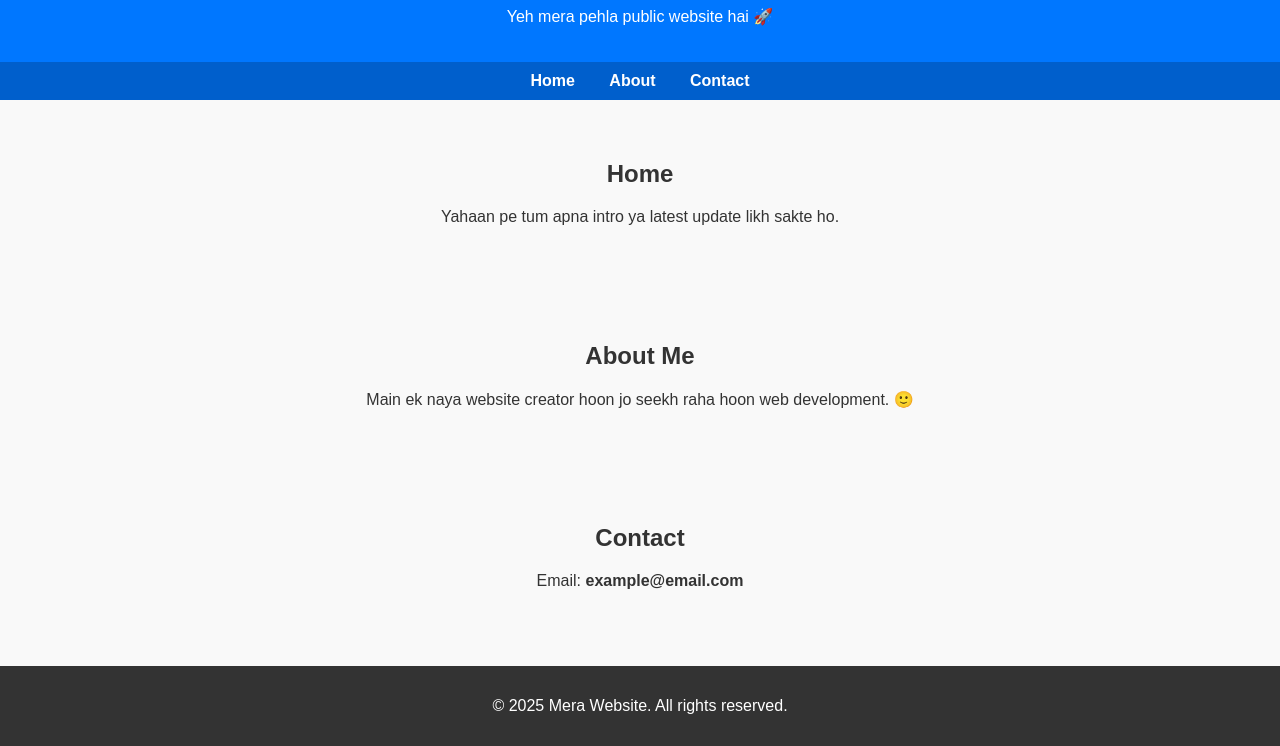
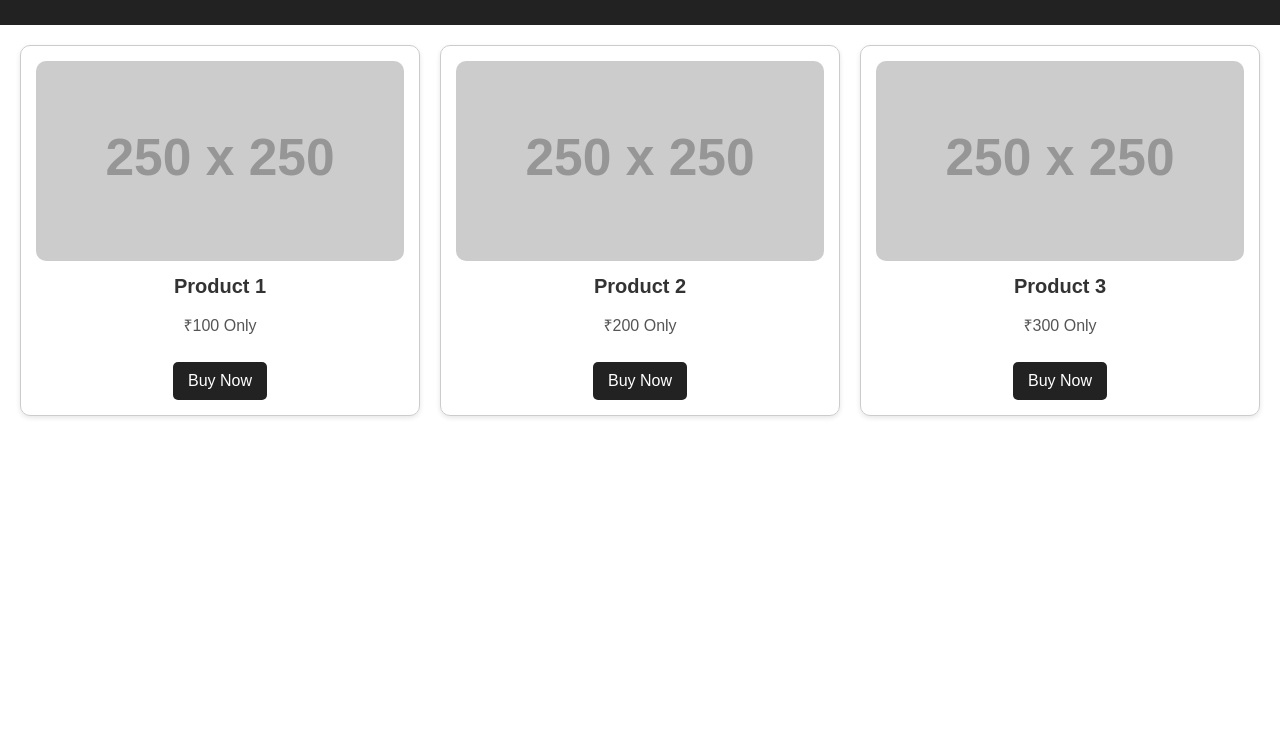
Before and after one commit to mojahidshaikh999-svg/Premium-shop, a plain HTML site: page index.html in a window 1280 px wide. Shown: the part 93-839 px from the top of the page. After the commit the page ends 800 px from the top, so only its background shows below. Drawn offline with Linux system fonts and the light colour scheme; placeholder pictures from the web are drawn by us.

Commit message:
Update index.html

```diff
--- a/index.html
+++ b/index.html
@@ -3,74 +3,101 @@
 <head>
   <meta charset="UTF-8">
   <meta name="viewport" content="width=device-width, initial-scale=1.0">
-  <title>Mera Website</title>
+  <title>Mojahid's Shop</title>
   <style>
     body {
       font-family: Arial, sans-serif;
       margin: 0;
       padding: 0;
-      background: #f9f9f9;
+      background: #fff;
       color: #333;
     }
+
     header {
-      background: #0077ff;
+      background: #222;
       color: white;
-      padding: 20px;
+      padding: 15px;
       text-align: center;
     }
-    nav {
-      background: #005fcc;
-      padding: 10px;
+
+    h1 {
+      margin: 0;
+    }
+
+    .container {
+      display: grid;
+      grid-template-columns: repeat(auto-fit, minmax(250px, 1fr));
+      gap: 20px;
+      padding: 20px;
+    }
+
+    .product {
+      border: 1px solid #ccc;
+      border-radius: 10px;
+      padding: 15px;
       text-align: center;
+      box-shadow: 0 2px 5px rgba(0,0,0,0.1);
     }
-    nav a {
+
+    .product img {
+      width: 100%;
+      height: 200px;
+      object-fit: cover;
+      border-radius: 10px;
+    }
+
+    .product h2 {
+      font-size: 20px;
+      margin: 10px 0;
+    }
+
+    .product p {
+      font-size: 16px;
+      color: #555;
+    }
+
+    .btn {
+      display: inline-block;
+      margin-top: 10px;
+      padding: 10px 15px;
+      background: #222;
       color: white;
       text-decoration: none;
-      margin: 0 15px;
-      font-weight: bold;
+      border-radius: 5px;
     }
-    section {
-      padding: 40px;
-      text-align: center;
-    }
-    footer {
-      background: #333;
-      color: white;
-      text-align: center;
-      padding: 15px;
-      margin-top: 20px;
+
+    .btn:hover {
+      background: #555;
     }
   </style>
 </head>
 <body>
   <header>
-    <h1>Welcome to My Website</h1>
-    <p>Yeh mera pehla public website hai 🚀</p>
+    <h1>🛒 Mojahid's Shop</h1>
+    <p>Buy your premium products here</p>
   </header>
 
-  <nav>
-    <a href="#home">Home</a>
-    <a href="#about">About</a>
-    <a href="#contact">Contact</a>
-  </nav>
+  <div class="container">
+    <div class="product">
+      <img src="https://via.placeholder.com/250" alt="Product 1">
+      <h2>Product 1</h2>
+      <p>₹100 Only</p>
+      <a href="#" class="btn">Buy Now</a>
+    </div>
 
-  <section id="home">
-    <h2>Home</h2>
-    <p>Yahaan pe tum apna intro ya latest update likh sakte ho.</p>
-  </section>
+    <div class="product">
+      <img src="https://via.placeholder.com/250" alt="Product 2">
+      <h2>Product 2</h2>
+      <p>₹200 Only</p>
+      <a href="#" class="btn">Buy Now</a>
+    </div>
 
-  <section id="about">
-    <h2>About Me</h2>
-    <p>Main ek naya website creator hoon jo seekh raha hoon web development. 🙂</p>
-  </section>
-
-  <section id="contact">
-    <h2>Contact</h2>
-    <p>Email: <b>example@email.com</b></p>
-  </section>
-
-  <footer>
-    <p>&copy; 2025 Mera Website. All rights reserved.</p>
-  </footer>
+    <div class="product">
+      <img src="https://via.placeholder.com/250" alt="Product 3">
+      <h2>Product 3</h2>
+      <p>₹300 Only</p>
+      <a href="#" class="btn">Buy Now</a>
+    </div>
+  </div>
 </body>
 </html>
```
